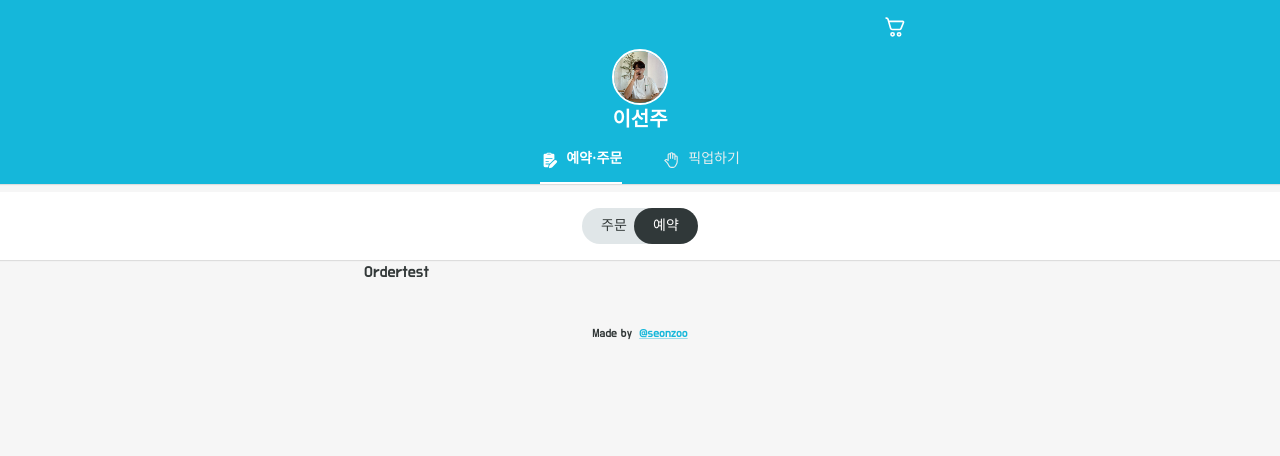
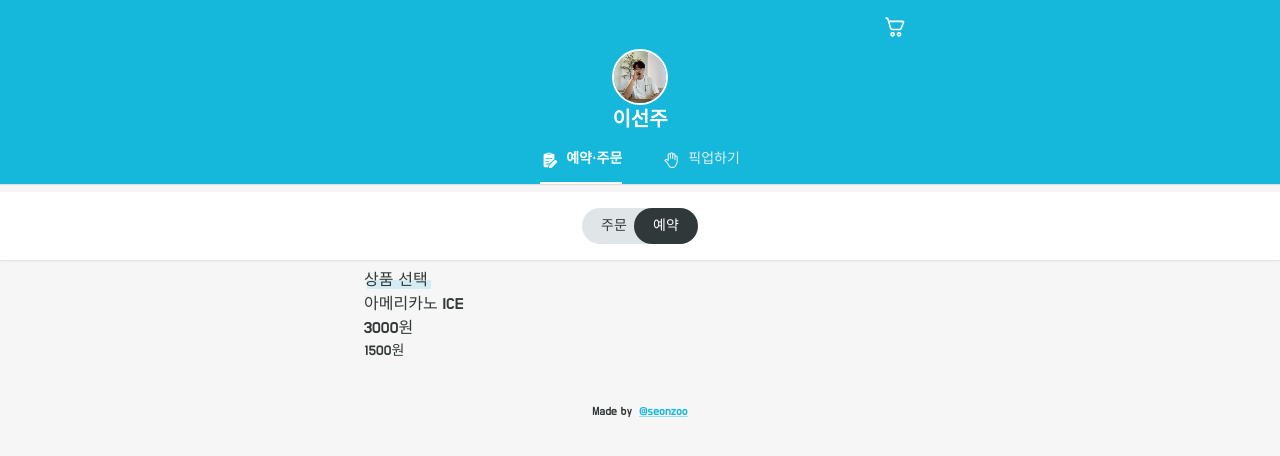
Before and after one commit to boy672820/gorder-frontend, a React (Create React App) app: page /order in a window 1280 px wide. Shown: the top 456 px of the page. Built offline with nearby package versions, Linux system fonts and the light colour scheme.

Commit message:
container 추가

```diff
--- /dev/null
+++ b/src/components/ContentContainer.tsx
@@ -0,0 +1,37 @@
+import { Container, Typography, useTheme } from '@mui/material';
+import { Box } from '@mui/system';
+
+export default function ContentContainer({
+  children,
+  title,
+}: {
+  children: React.ReactNode;
+  title?: string;
+}) {
+  const theme = useTheme();
+
+  return (
+    <Container sx={{ marginTop: 1 }} maxWidth="sm">
+      {title && (
+        <Box sx={{ position: 'relative', width: 'max-content' }}>
+          <Typography variant="subtitle1">{title}</Typography>
+          <Box
+            sx={{
+              width: '100%',
+              height: 9,
+              backgroundColor: theme.palette.primary.main,
+              opacity: 0.15,
+              position: 'absolute',
+              bottom: 3,
+              left: 3,
+              zIndex: -1,
+            }}
+          >
+            {' '}
+          </Box>
+        </Box>
+      )}
+      {children}
+    </Container>
+  );
+}
--- a/src/components/Section.tsx
+++ b/src/components/Section.tsx
@@ -8,7 +8,7 @@ export default function Section({ children, sx }: Props) {
       sx={{
         width: '100%',
         backgroundColor: 'white',
-        boxShadow: '0px 1px 1px rgba(0, 0, 0, 0.1)',
+        boxShadow: '0px 1px 2px rgba(0, 0, 0, 0.1)',
         marginTop: 1,
         paddingTop: 2,
         paddingBottom: 2,
--- a/src/pages/Order.tsx
+++ b/src/pages/Order.tsx
@@ -1,4 +1,6 @@
-import { Container } from '@mui/material';
+import { Box, Typography } from '@mui/material';
+import { Stack } from '@mui/system';
+import ContentContainer from '../components/ContentContainer';
 import Section from '../components/Section';
 import ToggleButton from '../sections/order/ToggleButton';
 
@@ -9,7 +11,23 @@ export default function Order() {
         <ToggleButton />
       </Section>
 
-      <Container maxWidth="sm">Ordertest</Container>
+      <ContentContainer title="상품 선택">
+        <Stack>
+          <Box>
+            <Stack>
+              <Typography variant="body1">아메리카노 ICE</Typography>
+            </Stack>
+            <Stack>
+              <Typography variant="body1">3000원</Typography>
+              <Typography variant="body2">
+                1500원
+              </Typography>
+            </Stack>
+          </Box>
+
+          <Box></Box>
+        </Stack>
+      </ContentContainer>
     </main>
   );
 }
--- a/src/theme/typography.ts
+++ b/src/theme/typography.ts
@@ -1,6 +1,6 @@
 const pxToRem = (value: number) => `${value / 16}rem`;
 
-const FONT_PRIMARY = 'Do Hyeon'; // Bro Font
+const FONT_PRIMARY = 'Do Hyeon'; // robo
 
 const typography = {
   fontFamily: FONT_PRIMARY,
@@ -39,7 +39,7 @@ const typography = {
     fontSize: pxToRem(17),
   },
   subtitle1: {
-    fontWeight: 600,
+    fontWeight: 100,
     lineHeight: 1.5,
     fontSize: pxToRem(16),
   },
```
